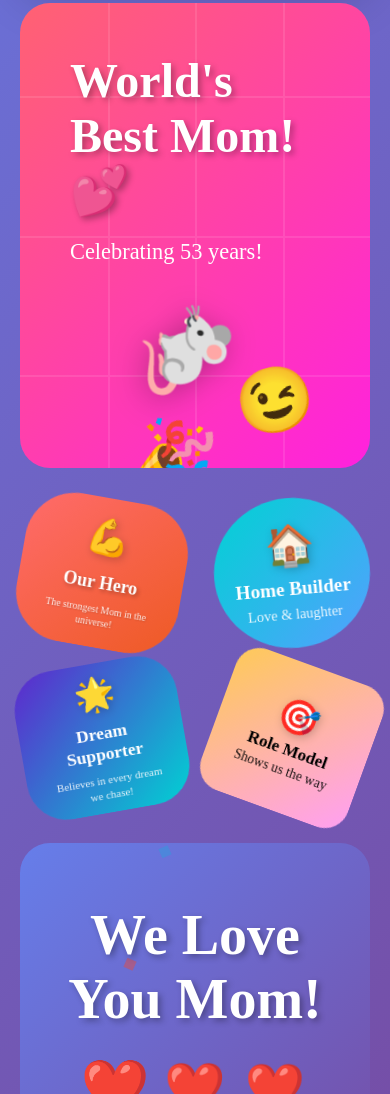
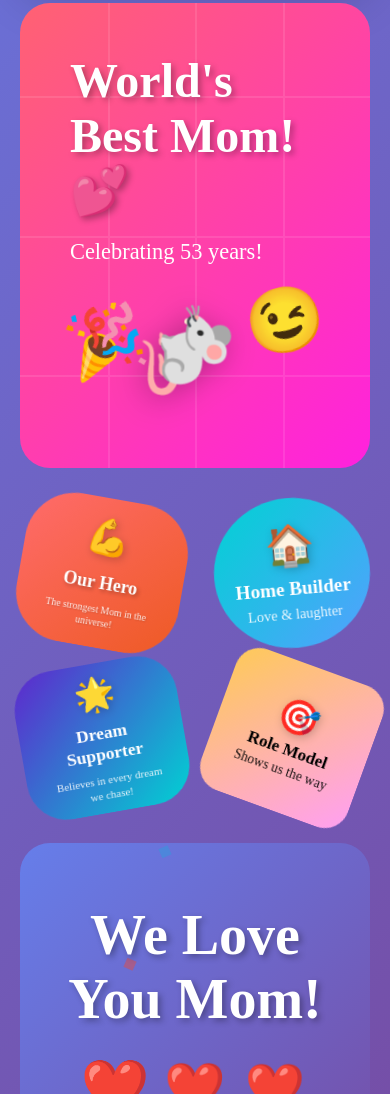
Before and after one commit to cheungxucheng/mombday, a plain HTML site: page index.html in a window 390 px wide. Shown: the part 717-1811 px from the top of the page. Drawn offline with Linux system fonts and the light colour scheme.

```diff
--- a/styles.css
+++ b/styles.css
@@ -17,7 +17,7 @@
 }
 
 #imagetwo {
-    transform:scaleX(-1);
+    transform: scaleX(-1);
 }
 
 body {
@@ -795,4 +795,22 @@
     .feature-card:nth-child(4) .card-content {
         font-size: 11px;
     }
+
+    .racket:nth-child(1) {
+        top: 100px;
+        left: -60px;
+        animation-delay: 0s;
+    }
+
+    .racket:nth-child(2) {
+        bottom: 60px;
+        right: -70px;
+        animation-delay: 1s;
+    }
+    .racket:nth-child(3) {
+        bottom: 40px;
+        left: -70px;
+        animation-delay: 1s;
+    }
+
 }
```
